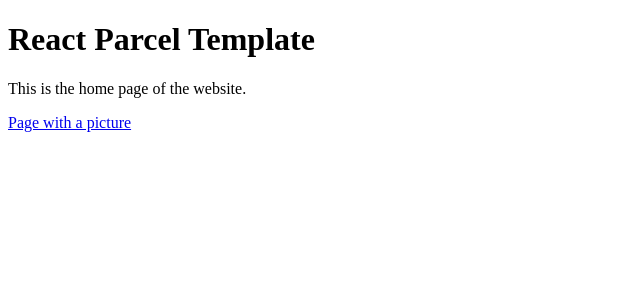
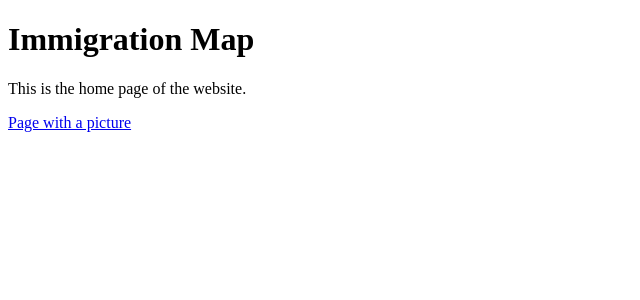
Before and after one commit to ramirostUW/ImmigrationMap, a React (Vite) app: page / in a window 1280 px wide. Shown: the top 300 px of the page, without its empty margins (0-640 px from the left). Built offline with nearby package versions, Linux system fonts and the light colour scheme.

Commit message:
basic setup

```diff
--- a/index.html
+++ b/index.html
@@ -2,7 +2,7 @@
 <html lang="en">
   <head>
     <meta charset="utf-8" />
-    <title>My Parcel App</title>
+    <title>Immigration Map</title>
   </head>
   <body>
     <div id="app"></div>
--- a/package.json
+++ b/package.json
@@ -11,7 +11,7 @@
   "devDependencies": {},
   "scripts": {
     "start": "parcel index.html",
-    "build": "parcel build index.html --public-url https://replace-this-url.com && rm -rf docs && mv dist docs",
+    "build": "parcel build index.html --public-url https://ramirostuw.github.io/ImmigrationMap/ && rm -rf docs && mv dist docs",
     "test": "echo \"Error: no test specified\" && exit 1"
   },
   "author": "",
--- a/src/App.js
+++ b/src/App.js
@@ -8,7 +8,7 @@ export function App() {
   return (
     <div>
       <header>
-        <h1>React Parcel Template</h1>
+        <h1>Immigration Map</h1>
       </header>
       <Routes>
         <Route path="/" element={<Home />} />
```
Also changed, not shown: 10 other files (tests, documents, lock files or other folders).
